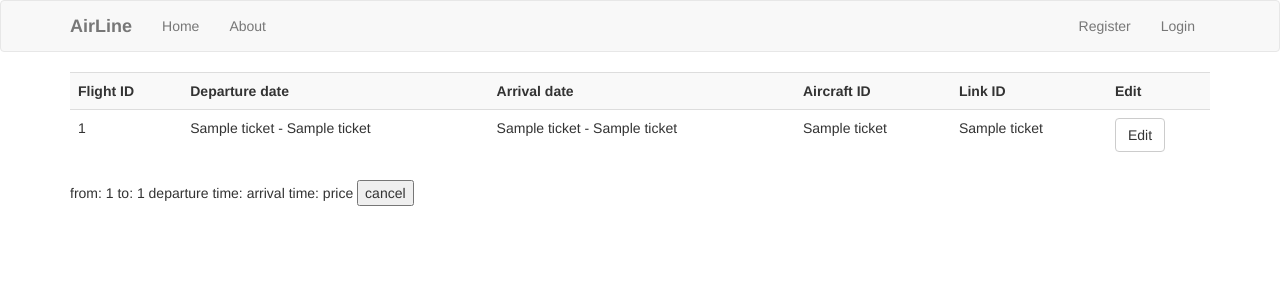
After one commit to MehdiAdim/airline, a Python web app: template airline/templates/my-tickets.html in a window 1280 px wide. The commit adds this page. Shown: the top 300 px of the page. Run offline with Jinja, Linux system fonts and the light colour scheme; the template is opened without the code that fills it: most values are stand-ins (such as "Sample title", 1, 10 or a date in 2020); some libraries are stand-ins or nearby versions.

Commit message:
add my tickets

```diff
--- /dev/null
+++ b/airline/templates/my-tickets.html
@@ -0,0 +1,39 @@
+{% extends 'layout.html' %}
+{% block body %}
+
+   <table class="table table-striped">
+      <tr>
+        <th> Flight ID </th>
+        <th> Departure date </th>
+        <th> Arrival date </th>
+        <th> Aircraft ID </th>
+        <th> Link ID </th>
+        <th> Edit </th>
+
+
+      </tr>
+      {% for x in tickets %}
+        <tr>
+          <td> {{x[0]}}</td>
+          <td> {{x[1]}} - {{x[3]}}</td>
+          <td> {{x[2]}} - {{x[4]}}</td>
+          <td> {{x[5]}}</td>
+          <td> {{x[6]}}</td>
+          <td> <a href="edit_flight/{{x[0]}}" class = "btn btn-default pullright"> Edit</a></td>
+
+        </tr>
+      {% endfor %}
+  </table>
+
+
+  {% for x in tickets %}
+    <div class="">
+        from: {{x[0]}}
+        to: {{x[0]}}
+        departure time:
+        arrival time:
+        price
+        <button>cancel</button>
+    </div>
+  {% endfor %}
+{% endblock %}
--- a/airline/templates/profil.html
+++ b/airline/templates/profil.html
@@ -16,7 +16,8 @@
         <a href="/add_flight" class="btn btn-primary btn-lg" >Add flight</a>
 
         {% else %}
-        <li><a href="/about">Add</a></li>
+        <a href="/search-flight" class="btn btn-primary btn-lg" >Search</a>
+        <a href="/my-tickets" class="btn btn-primary btn-lg" >See my flights</a>
         {% endif %}
 
       </ul>
```
Also changed, not shown: airline/views.py (+21 -1 lines), 1 other file.
